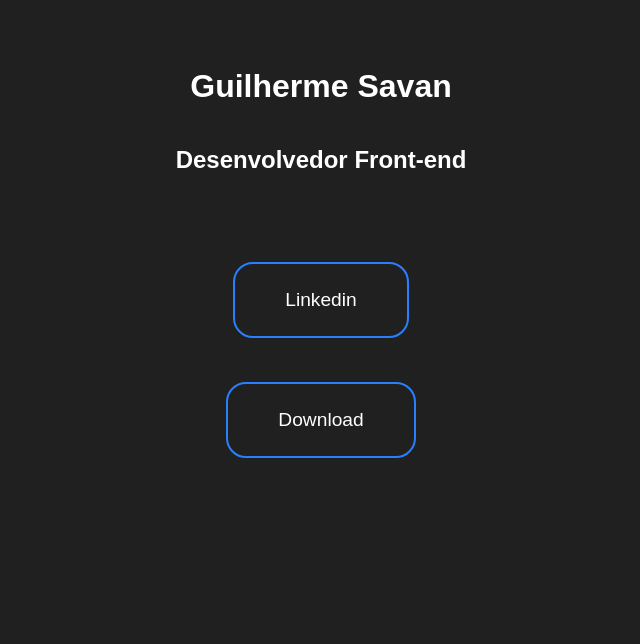
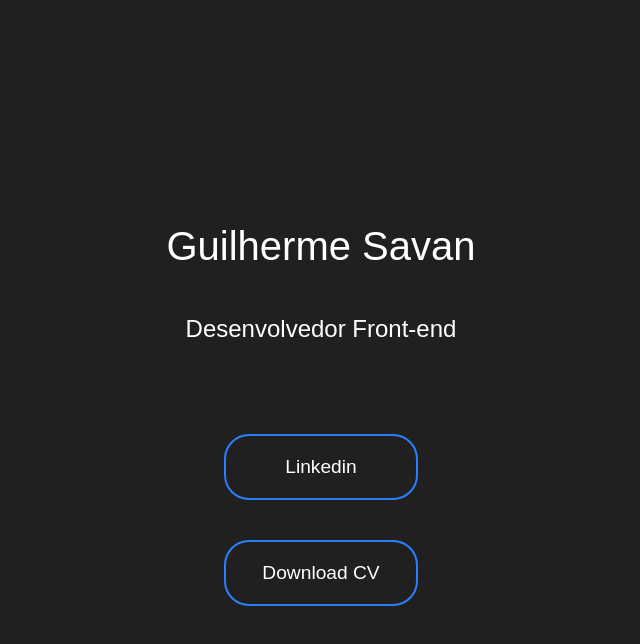
Before and after one commit to GuilhermeSavan/Portifolio, a React (Create React App) app in the folder react-portfolio/: page / in a window 1280 px wide. Shown: the top 644 px of the page, without its empty margins (319-959 px from the left). Built offline with nearby package versions, Linux system fonts and the light colour scheme.

Commit message:
finish base of header

```diff
--- a/react-portfolio/src/components/header/Header.js
+++ b/react-portfolio/src/components/header/Header.js
@@ -10,7 +10,7 @@ const Header = () => {
             </div>
             <div className="btn_links">
                 <a href="https://www.linkedin.com/in/guilherme-savan/">Linkedin</a>
-                <a href="#">Download</a>
+                <a href="#">Download CV</a>
             </div>
         </header>
     )
--- a/react-portfolio/src/components/header/header.css
+++ b/react-portfolio/src/components/header/header.css
@@ -2,6 +2,7 @@ header {
   display: flex;
   flex-direction: column;
   background-color: var(--black);
+  justify-content: center;
 }
 
 .header_container {
@@ -14,24 +15,38 @@ header {
 }
 
 h1 {
-  font-size: 2.0rem;
+  font-size: 2.5rem;
+  font-weight: 400;
+}
+
+h2 {
+  font-size: 1.5rem;
+  font-weight: 200;
 }
 
 .btn_links {
   display: flex;
   flex-direction: column;
-  height: 30vh;
+  height: 30%;
   align-items: center;
-  justify-content: space-around;
-
+  justify-content: center;
 }
 
 .btn_links a {
+  min-width: 150px;
   text-decoration: none;
+  text-align: center;
   color: var(--white);
+  margin: 20px;
   font-weight: 100;
   font-size: 1.2rem;
   border: solid 2px var(--secondary);
-  padding: 25px 50px;
-  border-radius: 20px;
+  padding: 20px;
+  border-radius: 25px;
 }
+
+
+.btn_links a:hover {
+  background-color: var(--secondary);
+  border: 25px;
+}
```
